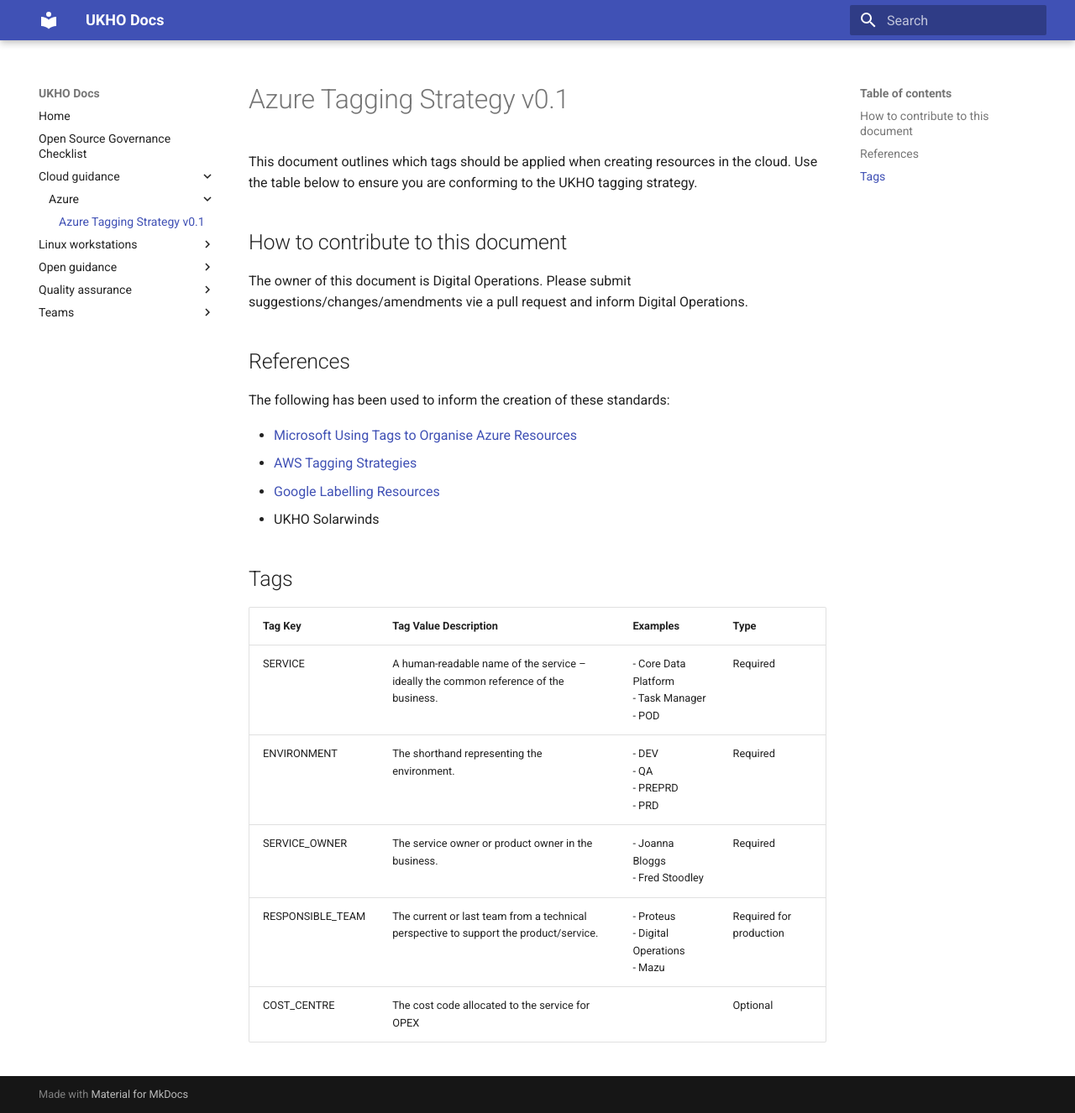
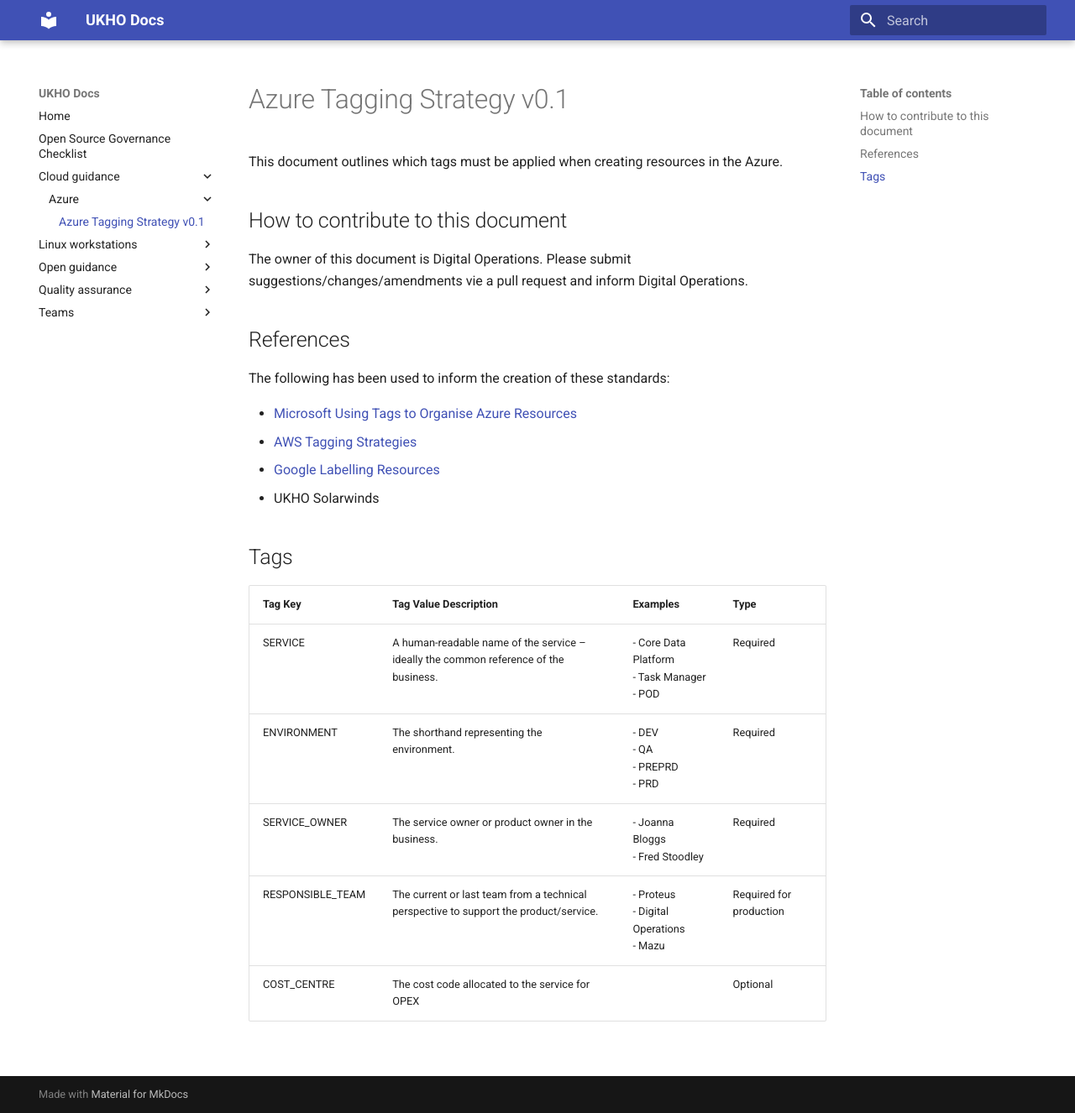
Before and after one commit to UKHO/docs, an MkDocs documentation site: the page built from docs/cloud-guidance/azure/ukho-azure-tagging.md, in a window 1280 px wide and 1326 px high. Shown: the whole window at 84% size. Built offline with MkDocs 1.6.1 and Material for MkDocs 9.7.7, drawn with Linux system fonts in a browser that asks for light colours.

Commit message:
Update docs/cloud-guidance/azure/ukho-azure-tagging.md
Co-Authored-By: Marc Denman <MarcDenman@users.noreply.github.com>

```diff
--- a/docs/cloud-guidance/azure/ukho-azure-tagging.md
+++ b/docs/cloud-guidance/azure/ukho-azure-tagging.md
@@ -1,7 +1,7 @@
 # Azure Tagging Strategy v0.1
 
 
-This document outlines which tags should be applied when creating resources in the cloud. Use the table below to ensure you are conforming to the UKHO tagging strategy.
+This document outlines which tags must be applied when creating resources in the Azure.
 
 ## How to contribute to this document
 
```
